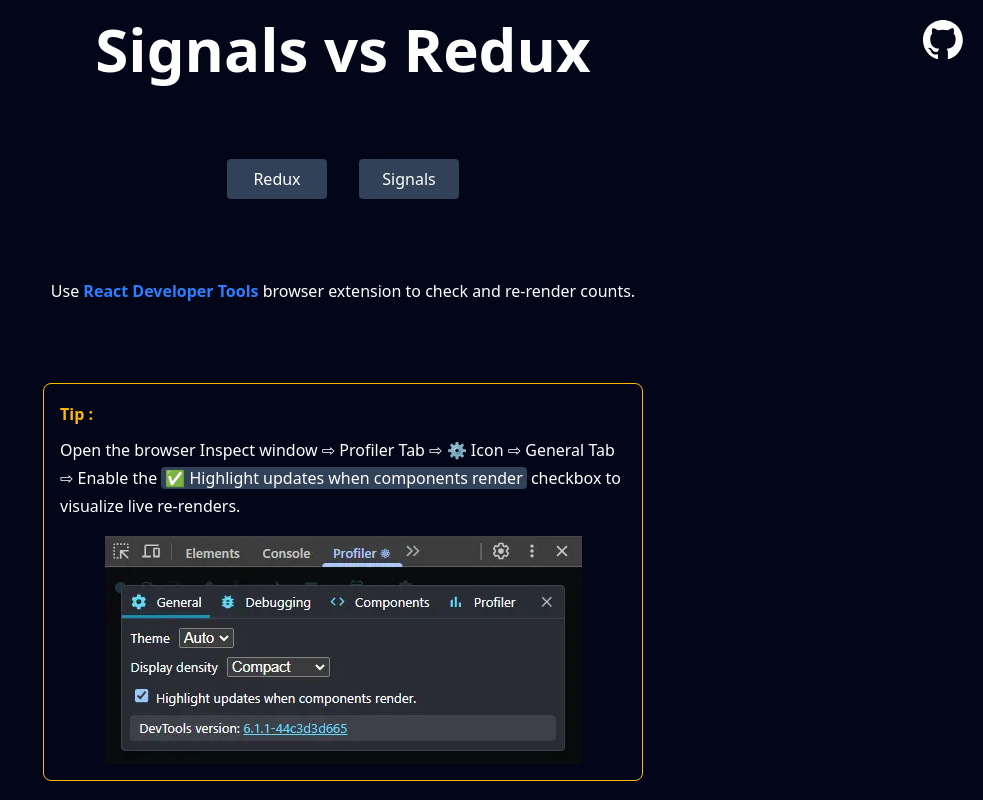
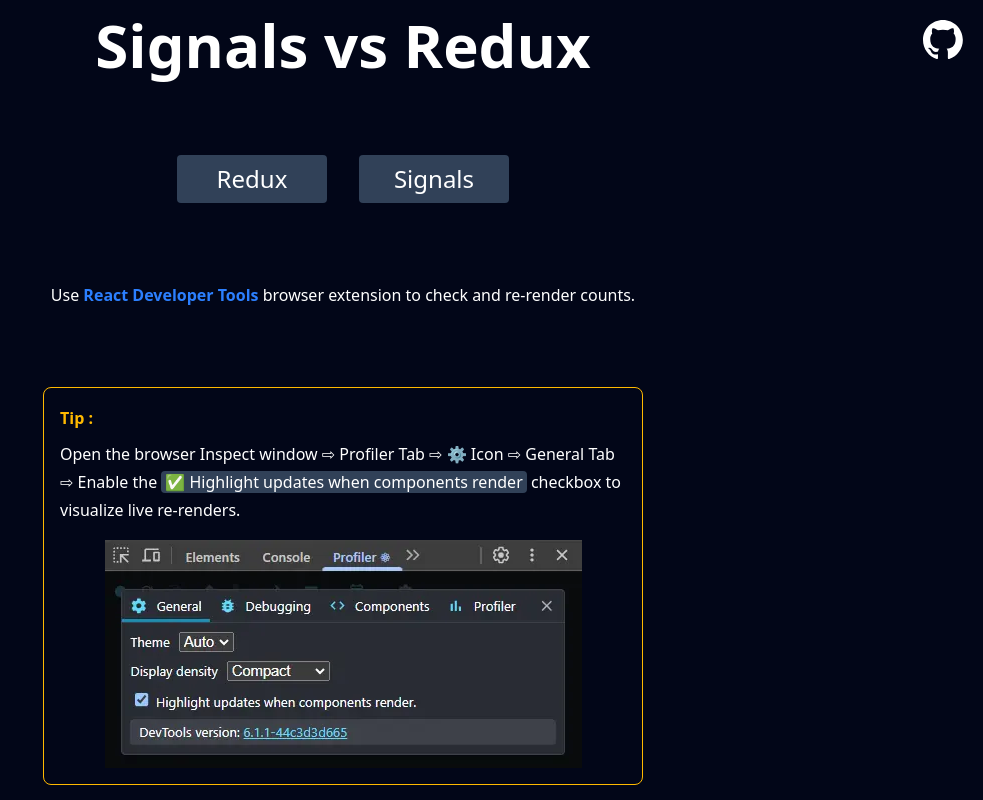
Before and after one commit to ChiragChrg/Signals-vs-Redux, a React (Vite) app: page / in a window 1280 px wide. Shown: the whole page, without its empty margins (297-1280 px from the left). Built offline with nearby package versions, Linux system fonts and the light colour scheme; the HTML template or start-up script is replaced by a standard one.

Commit message:
✨ Update button styles on Home page for improved visibility and consistency

```diff
--- a/src/pages/Home.tsx
+++ b/src/pages/Home.tsx
@@ -14,8 +14,8 @@
             <h1 className='text-6xl font-black'>Signals vs Redux</h1>
 
             <div className="flex justify-between items-center gap-8">
-                <Link to="/redux" className='bg-slate-700 w-[100px] h-10 flex justify-center items-center rounded'>Redux</Link>
-                <Link to="/signal" className='bg-slate-700 w-[100px] h-10 flex justify-center items-center rounded'>Signals</Link>
+                <Link to="/redux" className='bg-slate-700 w-[150px] h-12 flex justify-center items-center rounded text-2xl'>Redux</Link>
+                <Link to="/signal" className='bg-slate-700 w-[150px] h-12 flex justify-center items-center rounded text-2xl'>Signals</Link>
             </div>
 
             <p className="">Use <a className='text-blue-500 font-black' href="https://chromewebstore.google.com/detail/react-developer-tools/fmkadmapgofadopljbjfkapdkoienihi">React Developer Tools</a> browser extension to check and re-render counts.</p>
```
